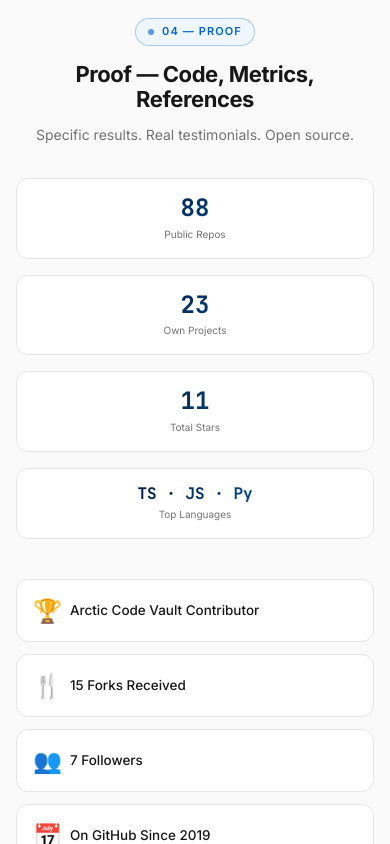
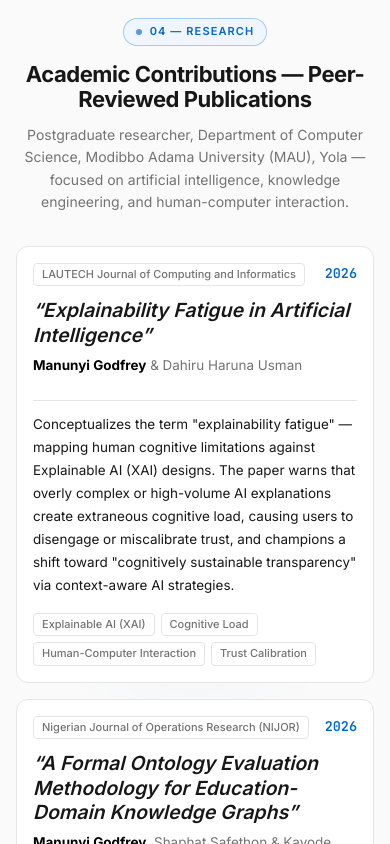
Before and after one commit to mofrey-max/portfolio, a Next.js app: page / in a window 390 px wide. Shown: the part 5960-6804 px from the top of the page. Built offline with nearby package versions, Linux system fonts and the light colour scheme.

Commit message:
Add Academic Contributions research section with peer-reviewed publications; update co-author name to Dahiru Haruna Usman

```diff
--- a/src/app/page.tsx
+++ b/src/app/page.tsx
@@ -8,6 +8,7 @@ import Hero from '@/components/sections/Hero'
 import { Problem } from '@/components/sections/Problem'
 import { Work } from '@/components/sections/Work'
 import { Process } from '@/components/sections/Process'
+import { Research } from '@/components/sections/Research'
 import { Proof } from '@/components/sections/Proof'
 import { CTA } from '@/components/sections/CTA'
 
@@ -23,6 +24,7 @@ export default function Home() {
         <Problem />
         <Work />
         <Process />
+        <Research />
         <Proof />
         <CTA />
       </main>
--- a/src/components/sections/CTA.tsx
+++ b/src/components/sections/CTA.tsx
@@ -23,7 +23,7 @@ export function CTA() {
     >
       <div className="max-w-6xl mx-auto text-center">
         <div className="section-header-immersive reveal-section">
-          <span className="section-badge">05 — Contact</span>
+          <span className="section-badge">06 — Contact</span>
           <h2 id="contact-heading">Ready to Ship Reliable LLM Features?</h2>
           <p>
             I&rsquo;m currently open to <strong>full-time AI Engineer roles</strong> (founding engineer / senior IC) at AI-first startups.
--- a/src/components/sections/Proof.tsx
+++ b/src/components/sections/Proof.tsx
@@ -33,7 +33,7 @@ export function Proof() {
     >
       <div className="max-w-6xl mx-auto">
         <div className="section-header-immersive reveal-section">
-          <span className="section-badge">04 — Proof</span>
+          <span className="section-badge">05 — Proof</span>
           <h2 id="proof-heading">Proof — Code, Metrics, References</h2>
           <p>Specific results. Real testimonials. Open source.</p>
         </div>
--- /dev/null
+++ b/src/components/sections/Research.tsx
@@ -0,0 +1,96 @@
+'use client'
+
+const papers = [
+  {
+    year: '2026',
+    journal: 'LAUTECH Journal of Computing and Informatics',
+    title: 'Explainability Fatigue in Artificial Intelligence',
+    authors: 'Manunyi Godfrey & Dahiru Haruna Usman',
+    summary:
+      'Conceptualizes the term "explainability fatigue" — mapping human cognitive limitations against Explainable AI (XAI) designs. The paper warns that overly complex or high-volume AI explanations create extraneous cognitive load, causing users to disengage or miscalibrate trust, and champions a shift toward "cognitively sustainable transparency" via context-aware AI strategies.',
+    tags: ['Explainable AI (XAI)', 'Cognitive Load', 'Human-Computer Interaction', 'Trust Calibration'],
+  },
+  {
+    year: '2026',
+    journal: 'Nigerian Journal of Operations Research (NIJOR)',
+    title: 'A Formal Ontology Evaluation Methodology for Education-Domain Knowledge Graphs',
+    authors: 'Manunyi Godfrey, Shaphat Safethon & Kayode Oladipupo Oluborode',
+    summary:
+      'Explores structural validation and evaluation techniques for semantic data frameworks designed specifically for educational environments — a formal methodology for evaluating ontologies behind education-domain knowledge graphs.',
+    tags: ['Knowledge Graphs', 'Ontology Evaluation', 'Semantic Web', 'Knowledge Engineering'],
+  },
+]
+
+function highlightName(authors: string) {
+  const needle = 'Manunyi Godfrey'
+  const parts = authors.split(needle)
+  return (
+    <>
+      {parts.map((part, i) => (
+        <span key={i}>
+          {part}
+          {i < parts.length - 1 && <strong className="text-text-strong">{needle}</strong>}
+        </span>
+      ))}
+    </>
+  )
+}
+
+export function Research() {
+  return (
+    <section
+      id="research"
+      className="section container section-transition section-immersive section-glow"
+      aria-labelledby="research-heading"
+    >
+      <div className="max-w-6xl mx-auto">
+        <div className="section-header-immersive reveal-section">
+          <span className="section-badge">04 — Research</span>
+          <h2 id="research-heading">Academic Contributions — Peer-Reviewed Publications</h2>
+          <p>
+            Postgraduate researcher, Department of Computer Science, Modibbo Adama University (MAU),
+            Yola — focused on artificial intelligence, knowledge engineering, and human-computer interaction.
+          </p>
+        </div>
+
+        <div className="grid-immersive reveal-stagger">
+          {papers.map((paper) => (
+            <article key={paper.title} className="card-immersive flex flex-col">
+              {/* Journal + year */}
+              <div className="flex items-start justify-between gap-3 mb-3">
+                <span className="stack-pill normal-case tracking-normal">{paper.journal}</span>
+                <span className="text-xs font-mono text-primary font-semibold flex-shrink-0">
+                  {paper.year}
+                </span>
+              </div>
+
+              {/* Title */}
+              <h3 className="text-sm sm:text-base font-semibold leading-snug mb-2 italic">
+                &ldquo;{paper.title}&rdquo;
+              </h3>
+
+              {/* Authors */}
+              <p className="text-xs text-text-muted mb-3">{highlightName(paper.authors)}</p>
+
+              <div className="border-t border-border my-3" />
+
+              {/* Summary */}
+              <p className="text-xs sm:text-sm text-text leading-relaxed mb-4 flex-1">
+                {paper.summary}
+              </p>
+
+              {/* Topic tags */}
+              <div className="flex flex-wrap gap-1.5" role="list" aria-label="Research topics">
+                {paper.tags.map((tag) => (
+                  <span key={tag} className="stack-pill">
+                    {tag}
+                  </span>
+                ))}
+              </div>
+            </article>
+          ))}
+        </div>
+      </div>
+    </section>
+  )
+}
--- a/src/components/ui/Navigation.tsx
+++ b/src/components/ui/Navigation.tsx
@@ -10,6 +10,7 @@ const navItems = [
   { href: '#problem', label: 'The Problem' },
   { href: '#work', label: 'Work' },
   { href: '#process', label: 'Process' },
+  { href: '#research', label: 'Research' },
   { href: '#proof', label: 'Proof' },
 ]
 
```
